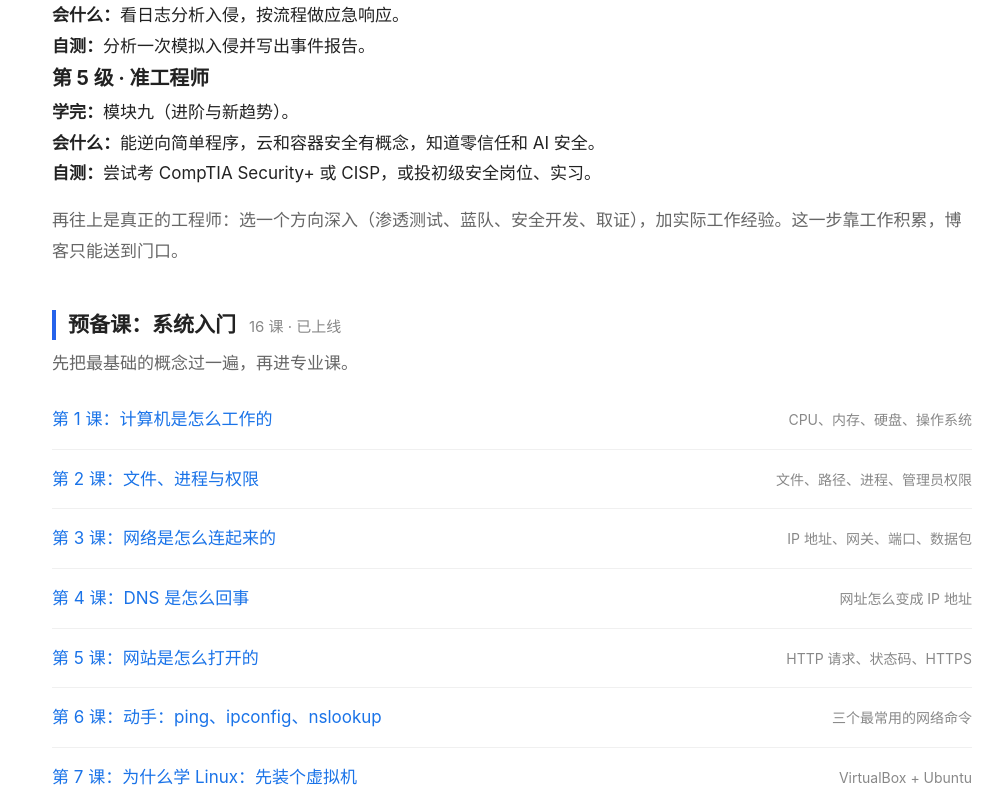
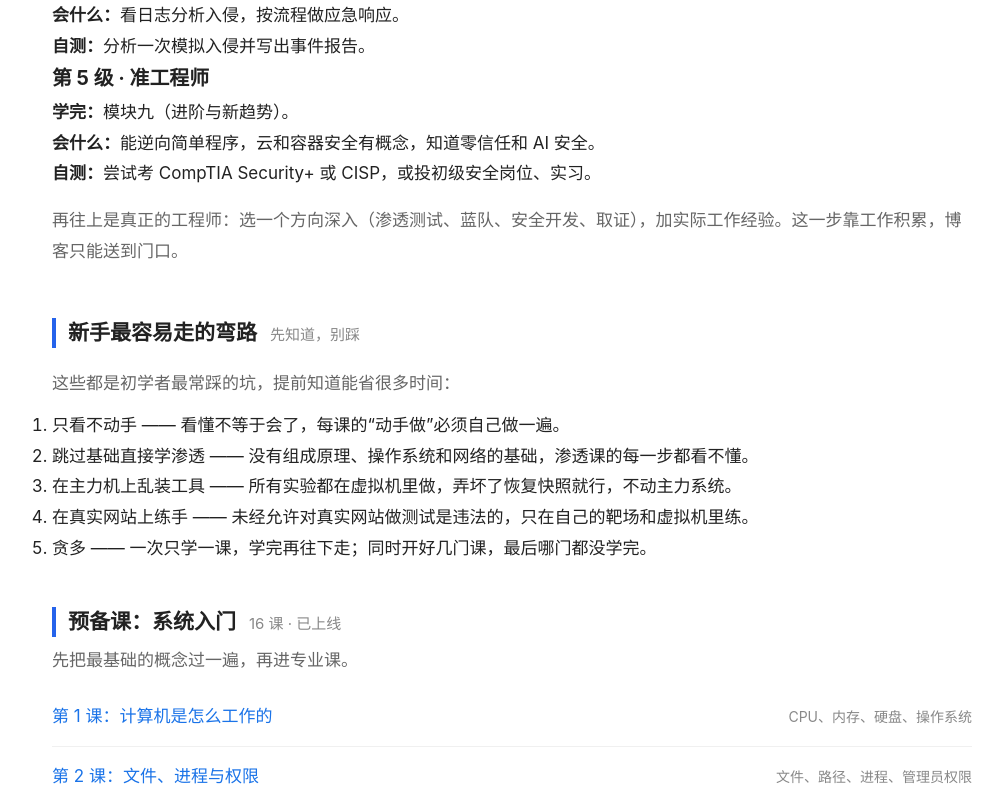
Before and after one commit to thygh687/thygh687.github.io, a plain HTML site: page course.html in a window 1280 px wide. Shown: the part 960-1760 px from the top of the page, without its empty margins (128-1131 px from the left). Drawn offline with Linux system fonts and the light colour scheme.

Commit message:
补充：每课避坑提示 + 新手弯路清单

```diff
--- a/course.html
+++ b/course.html
@@ -25,7 +25,7 @@
       <section class="section">
         <h1 style="font-size: 28px; margin-bottom: 8px;">课程目录</h1>
         <p style="color: #666; margin-bottom: 8px;">从小白到网络安全工程师的完整路线，按专业课程框架排：先打基础（组成原理、操作系统、网络、编程），再学安全核心，最后实战与进阶。由浅入深，顺序建议从预备课开始往下学。</p>
-        <p style="color: #666;">每课都有文字讲解和一个动手做的步骤，需要看演示的地方会附视频链接。内容比较多，一批一批写，写完的先上线，标“已上线”的点开就能学。</p>
+        <p style="color: #666;">每课都有文字讲解、一个动手做的步骤和一个避坑提示，需要看演示的地方会附视频链接。所有实验都在虚拟机里做，不动主力系统，也绝不在真实网站上练手。</p>
       </section>
 
       <section class="section" id="levels">
@@ -42,6 +42,18 @@
         <h3>第 5 级 · 准工程师</h3>
         <p><strong>学完：</strong>模块九（进阶与新趋势）。<br><strong>会什么：</strong>能逆向简单程序，云和容器安全有概念，知道零信任和 AI 安全。<br><strong>自测：</strong>尝试考 CompTIA Security+ 或 CISP，或投初级安全岗位、实习。</p>
         <p style="color: #666; margin-top: 16px;">再往上是真正的工程师：选一个方向深入（渗透测试、蓝队、安全开发、取证），加实际工作经验。这一步靠工作积累，博客只能送到门口。</p>
+      </section>
+
+      <section class="section" id="pitfalls">
+        <h2 class="section-title">新手最容易走的弯路 <span>先知道，别踩</span></h2>
+        <p style="color: #666; margin-bottom: 12px;">这些都是初学者最常踩的坑，提前知道能省很多时间：</p>
+        <ol>
+          <li>只看不动手 —— 看懂不等于会了，每课的“动手做”必须自己做一遍。</li>
+          <li>跳过基础直接学渗透 —— 没有组成原理、操作系统和网络的基础，渗透课的每一步都看不懂。</li>
+          <li>在主力机上乱装工具 —— 所有实验都在虚拟机里做，弄坏了恢复快照就行，不动主力系统。</li>
+          <li>在真实网站上练手 —— 未经允许对真实网站做测试是违法的，只在自己的靶场和虚拟机里练。</li>
+          <li>贪多 —— 一次只学一课，学完再往下走；同时开好几门课，最后哪门都没学完。</li>
+        </ol>
       </section>
 
       <section class="course-stage" id="prep">
```
Also changed, not shown: posts/m1c1-binary.html (+2 -0 lines), posts/m1c2-cpu.html (+2 -0 lines), posts/m1c3-memory.html (+2 -0 lines), posts/m1c4-assembly.html (+2 -0 lines), posts/m1c5-io.html (+2 -0 lines).
